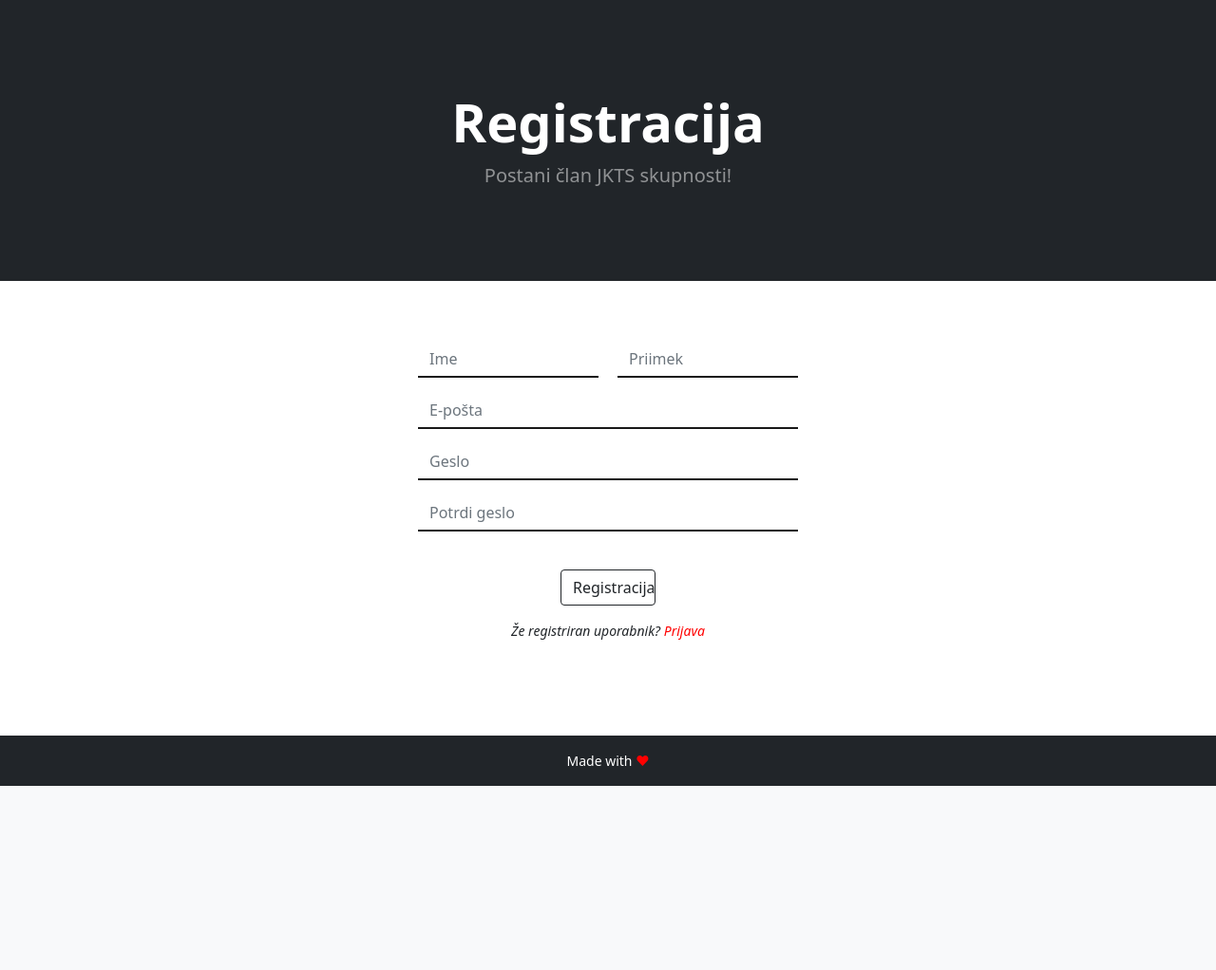
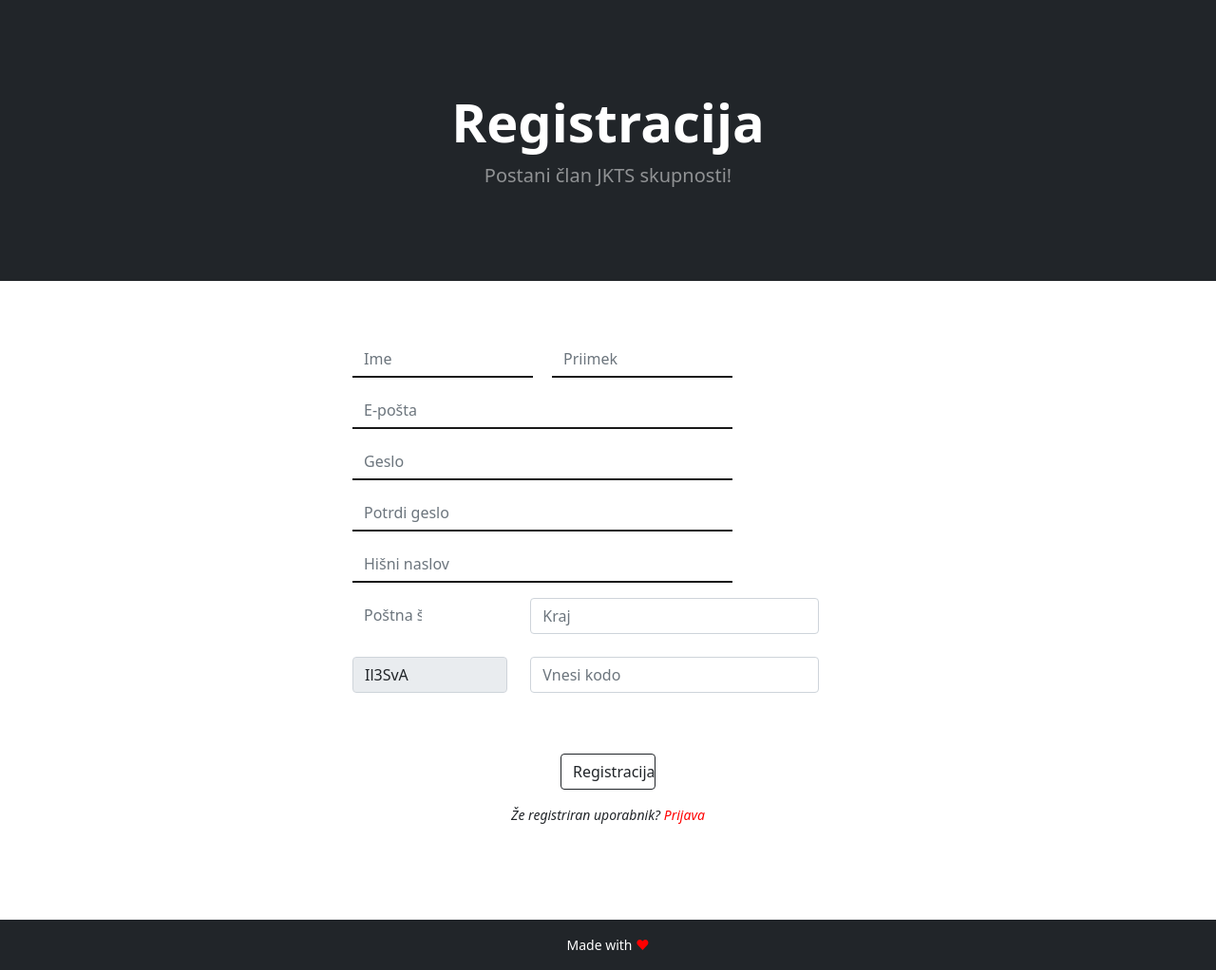
Before and after one commit to mh7x/Ep-webshop, a PHP site: page /view/signup.php in a window 1280 px wide. Shown: the part 57-1079 px from the top of the page at 95% size. Before the commit the page ends 885 px from the top, so only its background shows below. Run offline with PHP 8.4, Linux system fonts and the light colour scheme; some libraries are stand-ins or nearby versions.

Commit message:
popravljen frontend za registracijo.

```diff
--- a/public/css/style.css
+++ b/public/css/style.css
@@ -77,6 +77,11 @@ footer {
   border-top: none !important;
   border-radius: 0 !important;
   border-bottom: 2px rgb(24, 24, 24) solid !important;
+}
+
+#post_number {
+  border: none !important;
+  width: 100px !important;
 }
 
 .form-row {
--- a/view/signup.php
+++ b/view/signup.php
@@ -7,10 +7,10 @@
         <meta name="viewport" content="width=device-width, initial-scale=1">
 
         <!-- Bootstrap CSS -->
+        <link href="https://cdn.jsdelivr.net/npm/bootstrap@5.1.3/dist/css/bootstrap.min.css" rel="stylesheet"
+        integrity="sha384-1BmE4kWBq78iYhFldvKuhfTAU6auU8tT94WrHftjDbrCEXSU1oBoqyl2QvZ6jIW3" crossorigin="anonymous">
+        <link href="https://cdn.jsdelivr.net/npm/bootstrap-icons@1.5.0/font/bootstrap-icons.css" rel="stylesheet" />
         <link href="../public/css/style.css" rel="stylesheet" />
-        <link href="https://cdn.jsdelivr.net/npm/bootstrap@5.1.3/dist/css/bootstrap.min.css" rel="stylesheet"
-              integrity="sha384-1BmE4kWBq78iYhFldvKuhfTAU6auU8tT94WrHftjDbrCEXSU1oBoqyl2QvZ6jIW3" crossorigin="anonymous">
-        <link href="https://cdn.jsdelivr.net/npm/bootstrap-icons@1.5.0/font/bootstrap-icons.css" rel="stylesheet" />
 
         <link rel="icon" type="image/x-icon" href="../public/assets/favicon.ico" />
         <title>Registracija</title>
@@ -60,23 +60,47 @@
             <form>
                 <div class="form-row my-3">
                     <div class="form-group">
-                        <input type="text" class="sign form-control" placeholder="Ime">
+                        <input type="text" id="name" class="sign form-control" placeholder="Ime">
                     </div>
                     <div class="form-group">
-                        <input type="text" class="sign form-control" placeholder="Priimek">
+                        <input type="text" id="surname" class="sign form-control" placeholder="Priimek">
                     </div>
                 </div>
                 <div class="form-group my-3">
-                    <input type="email" class="sign form-control" placeholder="E-pošta">
+                    <input type="email" id="email" class="sign form-control" placeholder="E-pošta">
                 </div>
                 <div class="form-group my-3">
-                    <input type="password" class="sign form-control" placeholder="Geslo">
+                    <input type="password" id="password1" class="sign form-control" placeholder="Geslo">
                 </div>
                 <div class="form-group my-3">
-                    <input type="password" class="sign form-control" placeholder="Potrdi geslo">
+                    <input type="password" id="password2" class="sign form-control" placeholder="Potrdi geslo">
+                </div>
+                <div class="form-group my-3">
+                    <input type="text" id="address" class="sign form-control" placeholder="Hišni naslov">
+                </div>
+                <div class="form-group my-3">
+                    <div class="row">
+                        <div class="col-4">
+                            <input type="number" min="1000" max="9999 " id="post_number" class="form-control" placeholder="Poštna št.">
+                        </div>
+                        <div class="col-7">
+                            <input type="text" id="post_city"  class="form-control" placeholder="Kraj">
+                        </div>
+                    </div>
+                </div>
+                <div class="form-group my-4">
+                    <div class="row">
+                        <div class="col-4">
+                            <input type="text" id="captcha_code" class="form-control" readonly onselectstart="return false" oncut="return false" oncopy="return false" onpaste="return false" ondrag="return false" ondrop="return false">
+                        </div>
+                        <div class="col-7">
+                            <input type="text" id="captcha_input" onselectstart="return false" onpaste="return false" class="form-control" placeholder="Vnesi kodo">
+                        </div>
+                    </div>
                 </div>
             </form>
-            <button class="btn btn-outline-dark mt-4 mb-3">Registracija</button>
+            <p id="message"></p>
+            <button class="btn btn-outline-dark mt-4 mb-3" id="submit_registration">Registracija</button>
             <span>Že registriran uporabnik? <a href="<?= BASE_URL . "signin" ?>">Prijava</a></span>
         </div>
 
@@ -88,5 +112,7 @@
         <script src="https://cdn.jsdelivr.net/npm/bootstrap@5.1.3/dist/js/bootstrap.bundle.min.js"
                 integrity="sha384-ka7Sk0Gln4gmtz2MlQnikT1wXgYsOg+OMhuP+IlRH9sENBO0LRn5q+8nbTov4+1p"
         crossorigin="anonymous"></script>
+        <script src="https://code.jquery.com/jquery-3.6.0.js" integrity="sha256-H+K7U5CnXl1h5ywQfKtSj8PCmoN9aaq30gDh27Xc0jk=" crossorigin="anonymous"></script>
+        <script src="../public/js/registration.js"></script>
 
     </body>
```
Also changed, not shown: public/js/registration.js (added, +94 -0 lines).
